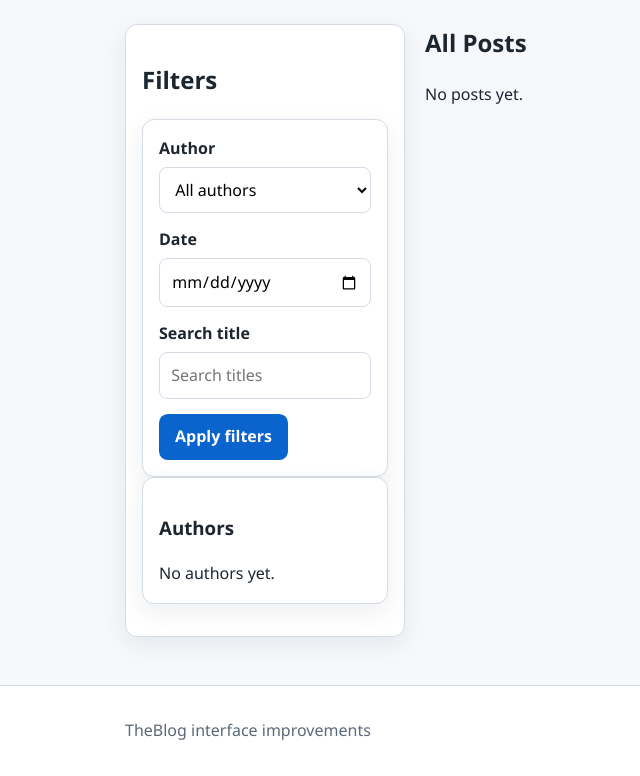
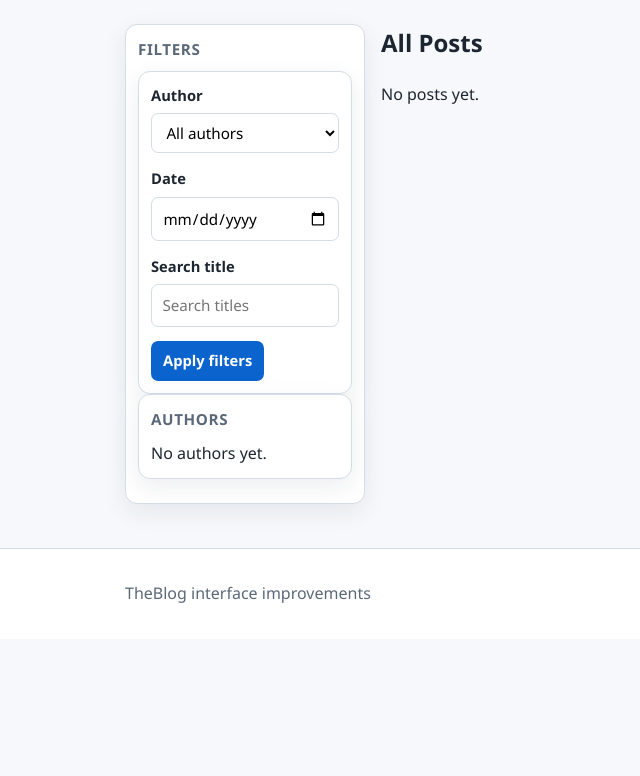
Before and after one commit to Aizawa2004/SE01-Web-Engineering_UoA, a Django app: page / in a window 1280 px wide. Shown: the part 75-851 px from the top of the page, without its empty margins (35-675 px from the left). After the commit the page ends 678 px from the top, so only its background shows below. Run offline with Django 5.2, Linux system fonts and the light colour scheme; data that the repository does not hold is empty.

Commit message:
Show post date and time

```diff
--- a/blog/static/blog/style.css
+++ b/blog/static/blog/style.css
@@ -186,8 +186,8 @@ button:hover {
 
 .layout-shell {
 	display: grid;
-	grid-template-columns: 280px 1fr;
-	gap: 1.25rem;
+	grid-template-columns: 240px 1fr;
+	gap: 1rem;
 	align-items: start;
 }
 
@@ -196,9 +196,24 @@ button:hover {
 	background: var(--surface);
 	border: 1px solid var(--border);
 	border-radius: 0.75rem;
-	padding: 1rem;
+	padding: 0.75rem;
 	box-shadow: var(--shadow);
-	margin-bottom: 1rem;
+	margin-bottom: 0.75rem;
+}
+
+.filter-panel h2,
+.author-panel h3 {
+	margin: 0 0 0.6rem;
+	font-size: 0.95rem;
+	font-weight: 700;
+	color: var(--muted);
+	text-transform: uppercase;
+	letter-spacing: 0.04em;
+}
+
+.filter-form {
+	padding: 0.75rem;
+	font-size: 0.92rem;
 }
 
 .author-list {
@@ -206,31 +221,46 @@ button:hover {
 	padding: 0;
 	margin: 0;
 	display: grid;
-	gap: 0.5rem;
+	gap: 0.4rem;
 }
 
 .author-list a {
 	display: inline-block;
-	padding: 0.4rem 0.65rem;
-	border-radius: 0.45rem;
-	background: #edf3fb;
+	padding: 0.3rem 0.55rem;
+	border-radius: 0.4rem;
+	background: #f2f6fb;
 	color: var(--accent-strong);
 	text-decoration: none;
+	font-size: 0.92rem;
 }
 
 .author-list a:hover {
-	background: #dce9f8;
+	background: #e3edf8;
 }
 
 .filter-form select,
 .filter-form input[type="date"],
 .filter-form input[type="search"] {
 	width: 100%;
-	padding: 0.6rem 0.7rem;
+	padding: 0.5rem 0.65rem;
 	border: 1px solid var(--border);
-	border-radius: 0.5rem;
+	border-radius: 0.45rem;
 	font: inherit;
+	font-size: 0.95rem;
 	background: #fff;
+}
+
+.filter-form button {
+	padding: 0.5rem 0.75rem;
+	font-size: 0.92rem;
+	border-radius: 0.45rem;
+}
+
+.post-timestamp {
+	display: block;
+	margin-top: 0.15rem;
+	color: var(--muted);
+	font-size: 0.82rem;
 }
 
 .posts-panel h2 {
--- a/blog/templates/blog/post_list.html
+++ b/blog/templates/blog/post_list.html
@@ -46,6 +46,7 @@
 						<h3>{{ post.title }}</h3>
 						<p class="post-meta">
 							<a href="?author={{ post.author.username }}">{{ post.author.username }}</a>
+							<span class="post-timestamp">{{ post.created_at|date:"Y-m-d-H:i" }}</span>
 						</p>
 						<p>{{ post.content }}</p>
 					</article>
```
